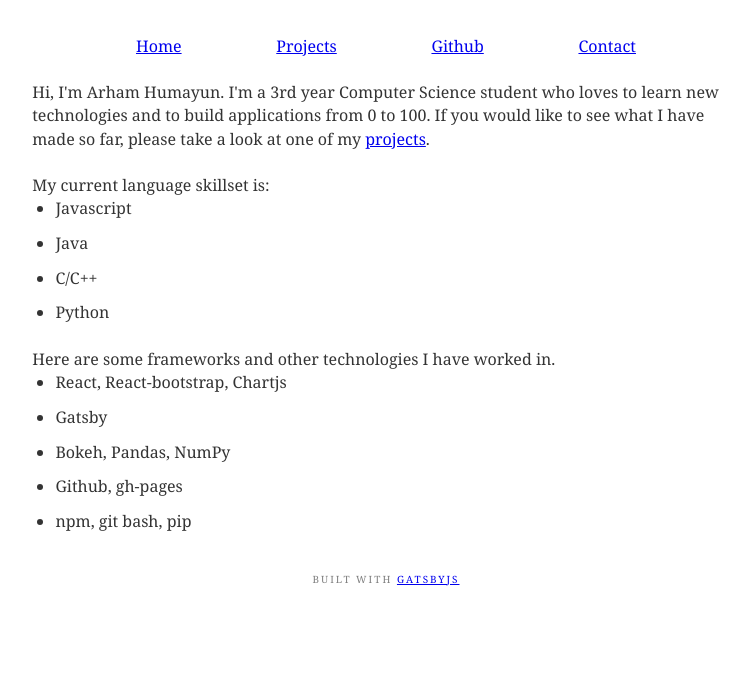
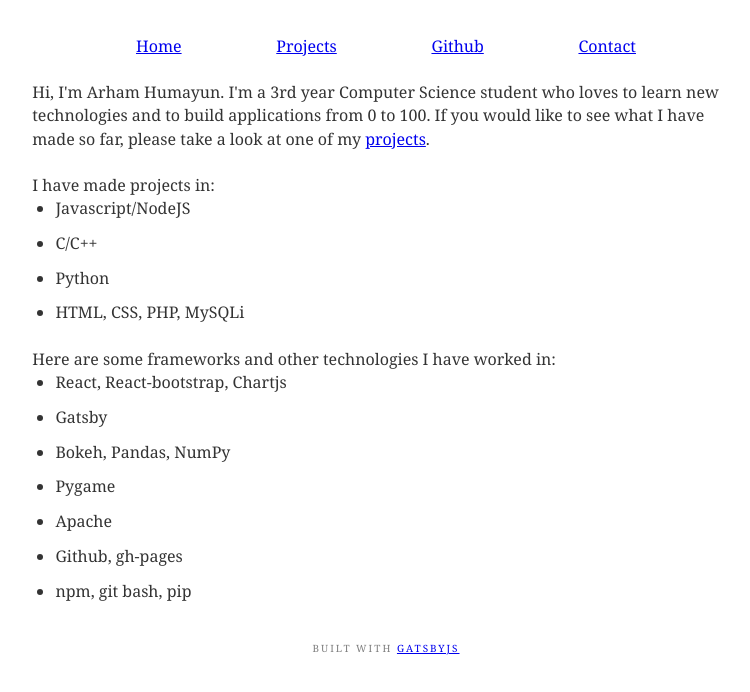
Before and after one commit to arhamHumayun/Portfolio, a Gatsby site: page / in a window 1280 px wide. Shown: the whole page, without its empty margins (254-1004 px from the left). Built offline with nearby package versions, Linux system fonts and the light colour scheme; Gatsby itself is replaced by a stand-in of ours; some packages are replaced by stand-ins of ours.

Commit message:
added projects

```diff
--- a/src/pages/contact.js
+++ b/src/pages/contact.js
@@ -6,7 +6,7 @@ import get from 'lodash/get'
 import Layout from '../components/Layout'
 import contactData from './../data/contact'
 
-class Contact extends React.Component {
+export default class Contact extends React.Component {
   render() {
     const siteTitle = get(this, 'props.data.site.siteMetadata.title')
     const siteDescription = get(
@@ -39,8 +39,6 @@ class Contact extends React.Component {
   }
 }
 
-export default Contact
-
 export const query = graphql`
   query {
     site {
--- a/src/pages/index.js
+++ b/src/pages/index.js
@@ -25,18 +25,20 @@ class SiteIndex extends React.Component {
           If you would like to see what I have made so far, please take a look at one of my <Link to={'/portfolio'}>projects</Link>.
         </p>
         <p>
-          My current language skillset is:
+          I have made projects in:
           <ul>
-            <li>Javascript</li>
-            <li>Java</li>
+            <li>Javascript/NodeJS</li>
             <li>C/C++</li>
             <li>Python</li>
+            <li>HTML, CSS, PHP, MySQLi</li>
           </ul>
-          Here are some frameworks and other technologies I have worked in.
+          Here are some frameworks and other technologies I have worked in:
           <ul>
             <li>React, React-bootstrap, Chartjs</li>
             <li>Gatsby</li>
             <li>Bokeh, Pandas, NumPy</li>
+            <li>Pygame</li>
+            <li>Apache</li>
             <li>Github, gh-pages</li>
             <li>npm, git bash, pip</li>
           </ul>
```
Also changed, not shown: src/data/portfolio.js (+16 -1 lines), README.md, src/assets/images/PetNextDoorScreenshot.png (added), src/assets/images/minesweeperScreenshot.PNG (added).
